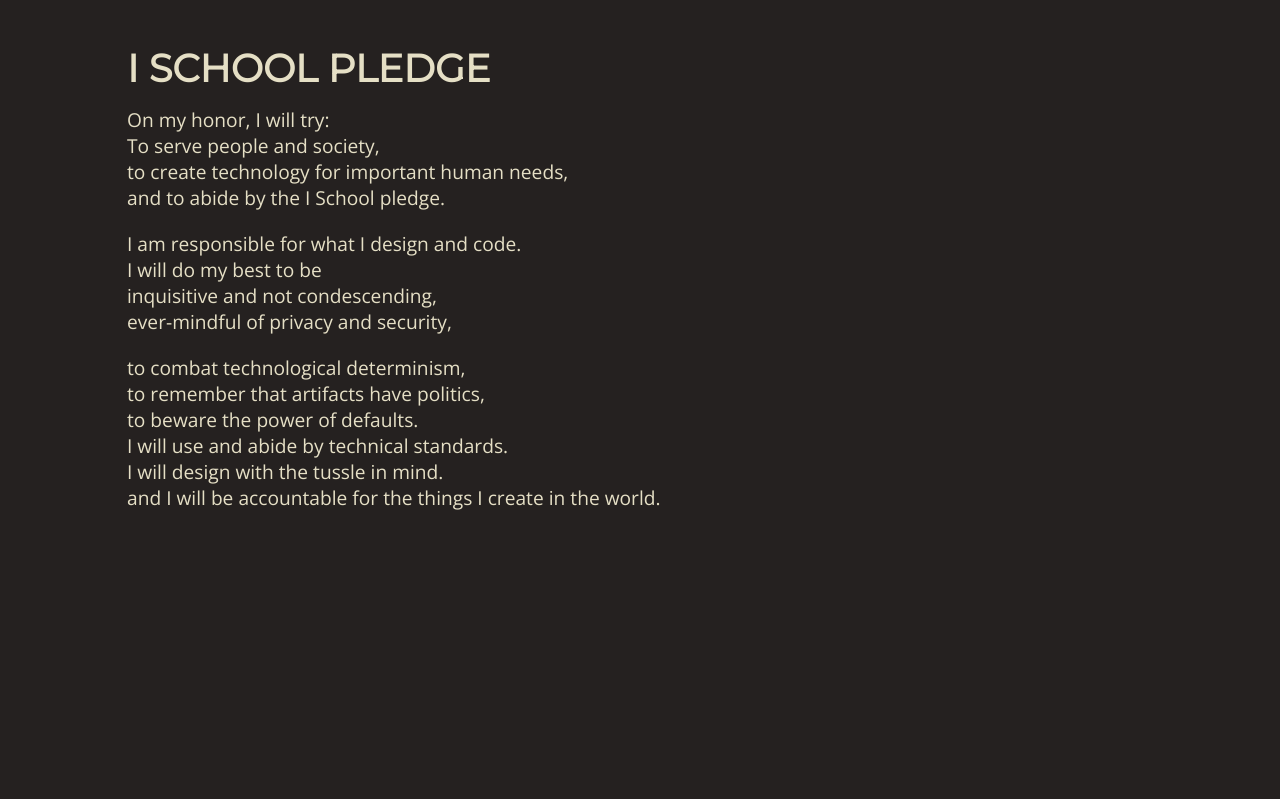
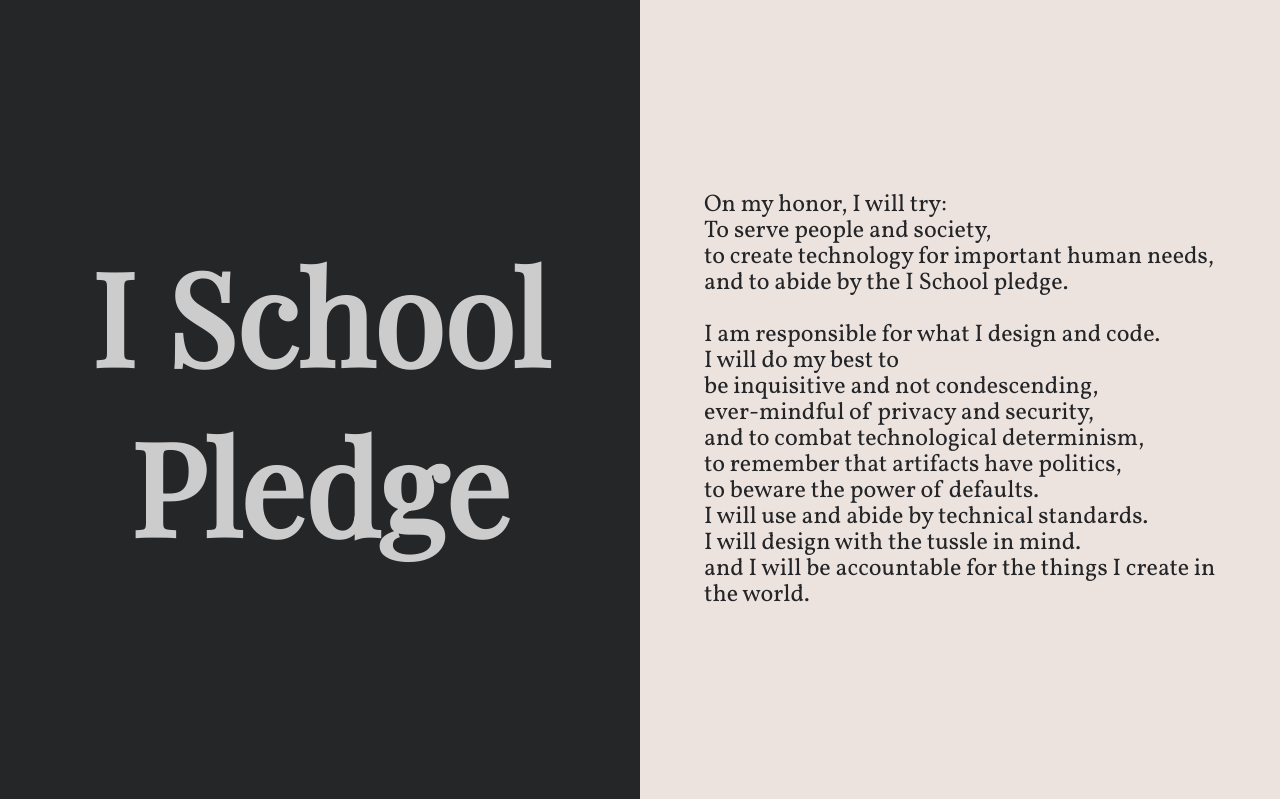
Before and after one commit to vijayv/ischool_pledge, a PHP site: page / in a window 1280 px wide. Shown: the top 799 px of the page. Before the commit the page ends 510 px from the top, so only its background shows below. Run offline with PHP 8.4, Linux system fonts and the light colour scheme; some libraries are stand-ins or nearby versions.

Commit message:
styling update with some minor content changes

```diff
--- a/css/main.css
+++ b/css/main.css
@@ -61,63 +61,8 @@ body {
 }
 
 .wrapper {
-    width: 90%;
-    margin: 0 5%;
-}
-
-/* ===================
-    ALL: Orange Theme
-   =================== */
-
-.header-container {
-    border-bottom: 20px solid yellow;
-}
-
-.footer-container,
-.main aside {
-    border-top: 20px solid #e44d26;
-}
-
-.header-container,
-.footer-container,
-.main aside {
-    background: #f16529;
-}
-
-.title {
-    color: white;
-}
-
-/* ==============
-    MOBILE: Menu
-   ============== */
-
-nav ul {
-    margin: 0;
-    padding: 0;
-    list-style-type: none;
-}
-
-nav a {
-    display: block;
-    margin-bottom: 10px;
-    padding: 15px 0;
-
-    text-align: center;
-    text-decoration: none;
-    font-weight: bold;
-
-    color: white;
-    background: #e44d26;
-}
-
-nav a:hover,
-nav a:visited {
-    color: white;
-}
-
-nav a:hover {
-    text-decoration: underline;
+    width: 100%;
+    margin: 0 0;
 }
 
 /* ==============
@@ -125,20 +70,43 @@ nav a:hover {
    ============== */
 
 .main {
-    padding: 30px 0;
+  padding: 0 0;
 }
 
 .main article h1 {
-    font-size: 2em;
+  margin: 0;
 }
 
-.main aside {
-    color: white;
-    padding: 0px 5% 10px;
+.main article p {
+  margin: 0;
+}
+
+.pledge-title {
+  background-color: #252628;
+  color: #CCCCCC;
+  padding: 5%;
+  text-align: center;
+}
+
+.pledge-title h1 {
+ font-family: 'Playfair Display', serif;
+ font-size: 50px;
+ line-height: normal;
+}
+
+.pledge-content {
+  background-color: #EDE3DE;
+  color: #242528;
+  padding: 10%;
+}
+
+.pledge-content p {
+  font-family: 'Vollkorn', serif;
+  font-size: 16px;
 }
 
 .footer-container footer {
-    color: white;
+    /*color: white;*/
     padding: 20px 0;
 }
 
@@ -151,130 +119,57 @@ nav a:hover {
 }
 
 /* ==========================================================================
-   Author's custom styles
-   ========================================================================== */
-
-
-html {
-  background-color: #252120;
-  color: #E5DFC5;
-}
-
-h1, h2, h3, h4, h5, h6 {
-  font-family: 'Montserrat', 'sans-serif';
-  font-size: 1.2em;
-  text-transform: uppercase;
-}
-
-body {
-  font-family: 'Open Sans', 'sans-serif';
-  font-size: 1.2em;
-}
-
-#pledge section {
-  margin-top: 20px;
-}
-
-
-
-
-
-
-
-
-
-
-
-
-/* ==========================================================================
    Media Queries
    ========================================================================== */
 
 @media only screen and (min-width: 480px) {
 
-/* ====================
-    INTERMEDIATE: Menu
-   ==================== */
+  /* ============
+      Intermediate: Main
+     ============ */
 
-    nav a {
-        float: left;
-        width: 27%;
-        margin: 0 1.7%;
-        padding: 25px 2%;
-        margin-bottom: 0;
-    }
+     .pledge-title h1 {
+      font-size: 7em;
+     }
 
-    nav li:first-child a {
-        margin-left: 0;
-    }
-
-    nav li:last-child a {
-        margin-right: 0;
-    }
-
-/* ========================
-    INTERMEDIATE: IE Fixes
-   ======================== */
-
-    nav ul li {
-        display: inline;
-    }
-
-    .oldie nav a {
-        margin: 0 0.7%;
-    }
+     .pledge-content p {
+       font-size: 24px;
+     }
 }
 
-@media only screen and (min-width: 768px) {
-
-/* ====================
-    WIDE: CSS3 Effects
-   ==================== */
-
-    .header-container,
-    .main aside {
-        -webkit-box-shadow: 0 5px 10px #aaa;
-           -moz-box-shadow: 0 5px 10px #aaa;
-                box-shadow: 0 5px 10px #aaa;
-    }
-
-/* ============
-    WIDE: Menu
-   ============ */
-
-    .title {
-        float: left;
-    }
-
-    nav {
-        float: right;
-        width: 38%;
-    }
+@media only screen and (min-width: 1024px) {
 
 /* ============
     WIDE: Main
    ============ */
 
-    .main article {
-        float: left;
-        width: 57%;
+    .pledge-title {
+      float: left;
+      padding: 0;
+      text-align: center;
+      width: 50%;
     }
 
-    .main aside {
-        float: right;
-        width: 28%;
+    .pledge-title h1 {
+     font-size: 8em;
     }
-}
 
-@media only screen and (min-width: 1140px) {
+    .pledge-content {
+      float: right;
+      padding: 0 5%;
+      width: 40%;
+    }
 
-/* ===============
-    Maximal Width
-   =============== */
+    .pledge-content p {
+      font-size: 24px;
+    }
 
-    .wrapper {
-        width: 1026px; /* 1140px - 10% for margins */
-        margin: 0 auto;
+    .vertical-center {
+      min-height: 100%;  /* Fallback for browsers do NOT support vh unit */
+      min-height: 100vh; /* These two lines are counted as one :-)       */
+
+      display: flex;
+      align-items: center;
     }
 }
 
--- a/index.html
+++ b/index.html
@@ -10,8 +10,8 @@
       <meta name="description" content="">
       <meta name="viewport" content="width=device-width, initial-scale=1">
 
-        <link href='https://fonts.googleapis.com/css?family=Montserrat' rel='stylesheet' type='text/css'>
-        <link href='https://fonts.googleapis.com/css?family=Open+Sans' rel='stylesheet' type='text/css'>
+      <link href='https://fonts.googleapis.com/css?family=Playfair+Display' rel='stylesheet' type='text/css'>
+      <link href='https://fonts.googleapis.com/css?family=Vollkorn' rel='stylesheet' type='text/css'>
       <link rel="stylesheet" href="css/normalize.min.css">
       <link rel="stylesheet" href="css/main.css">
 
@@ -21,44 +21,39 @@
     <!--[if lt IE 8]>
         <p class="browserupgrade">You are using an <strong>outdated</strong> browser. Please <a href="http://browsehappy.com/">upgrade your browser</a> to improve your experience.</p>
     <![endif]-->
-
-        <!-- <div class="header-container">
-            <header class="wrapper clearfix">
-                <nav>
-                    <ul>
-                        <li><a href="#">Pledge</a></li>
-                        <li><a href="/about">About</a></li>
-                    </ul>
-                </nav>
-            </header>
-        </div> -->
-
     <div class="main-container">
       <div class="main wrapper clearfix">
           <article id="pledge">
+            <div class="pledge-title vertical-center">
               <h1>I School Pledge</h1>
-                  <section>
+            </div>
+            <div class="pledge-content vertical-center">
+              <p>
                 On my honor, I will try:<br>
                 To serve people and society,<br>
                 to create technology for important human needs,<br>
                 and to abide by the I School pledge.<br>
-                  </section>
-                  <section>
+                <br>
                 I am responsible for what I design and code.<br>
-                  I will do my best to be<br>
-                  inquisitive and not condescending,<br>
+                I will do my best to<br>
+                be inquisitive and not condescending,<br>
                 ever-mindful of privacy and security,<br>
-                  </section>
-                  <section>
-                  to combat technological determinism,<br>
+                and to combat technological determinism,<br>
                 to remember that artifacts have politics,<br>
                 to beware the power of defaults.<br>
                 I will use and abide by technical standards.<br>
                 I will design with the tussle in mind.<br>
                 and I will be accountable for the things I create in the world.<br>
-                  </section>
+              </p>
+            </div>
           </article>
       </div> <!-- #main -->
+      <footer class="footer-container">
+        <a rel="license" href="https://creativecommons.org/licenses/by/4.0/">
+          <img alt="Creative Commons License" style="border-width:0" src="https://i.creativecommons.org/l/by/2.0/88x31.png" />
+        </a>
+        This work is licensed under a <a rel="license" href="https://creativecommons.org/licenses/by/4.0/">Creative Commons Attribution 4.0 Generic License</a>.
+      </footer>
     </div> <!-- #main-container -->
 
     <script src="//ajax.googleapis.com/ajax/libs/jquery/1.11.2/jquery.min.js"></script>
```
Lines whose indentation alone changed are shown as unchanged.
